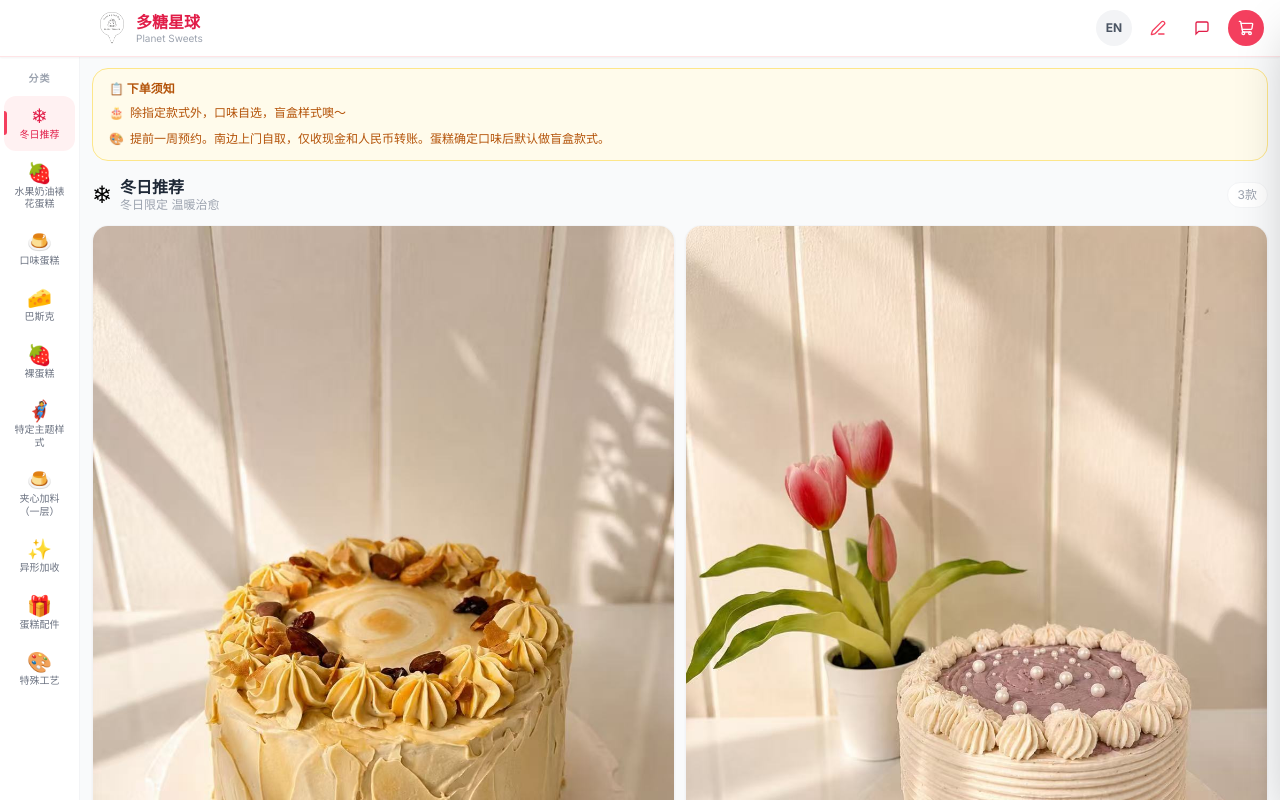
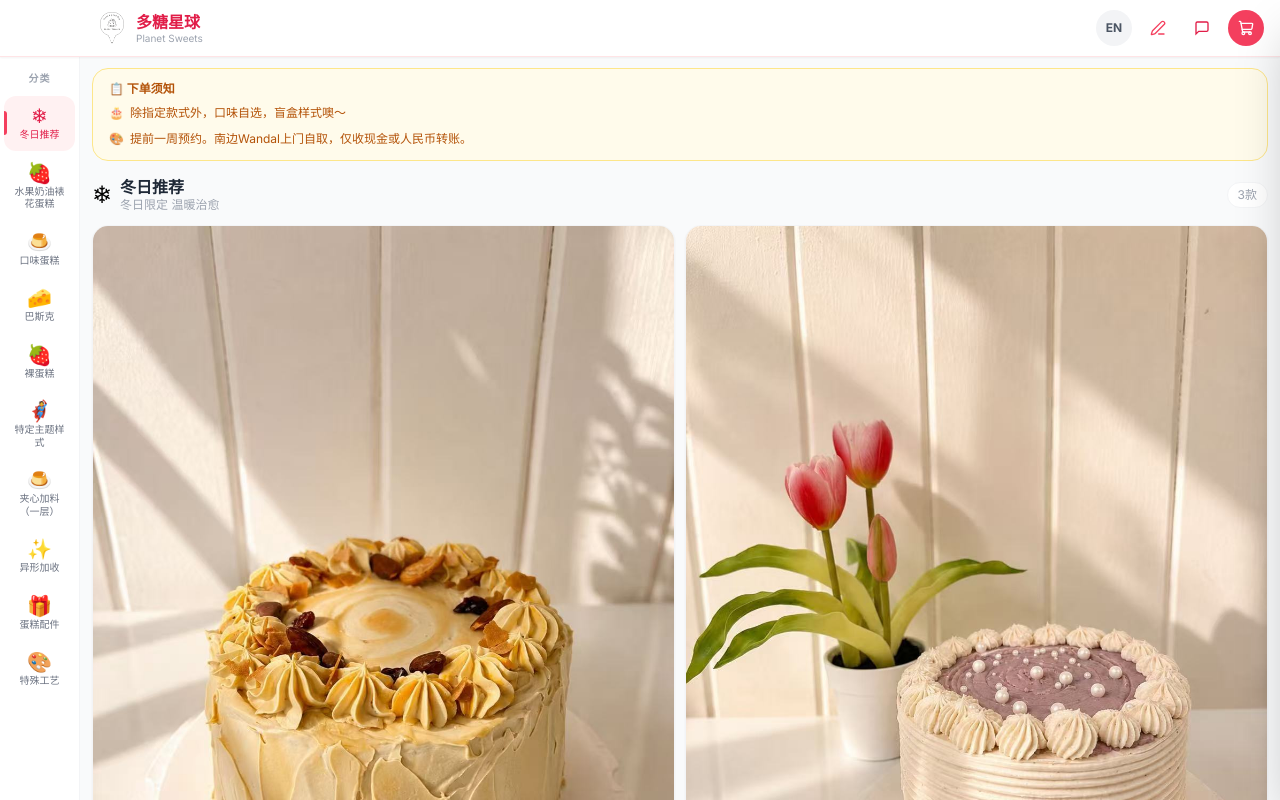
Before and after one commit to peterxia97/planet-sweets, a React (Vite) app: page / in a window 1280 px wide. Shown: the top 800 px of the page. Built offline with nearby package versions, Linux system fonts and the light colour scheme.

Commit message:
Update 下单须知 text

```diff
--- a/src/i18n/translations.ts
+++ b/src/i18n/translations.ts
@@ -183,7 +183,7 @@ export const UI: Record<string, { zh: string; en: string }> = {
   // Order Notice
   'notice.title': { zh: '下单须知', en: 'Order Notice' },
   'notice.blind_box': { zh: '除指定款式外，口味自选，盲盒样式噢～', en: 'Aside from specified designs, flavors are chef\'s choice — it\'s a surprise box~' },
-  'notice.custom': { zh: '提前一周预约。南边上门自取，仅收现金和人民币转账。蛋糕确定口味后默认做盲盒款式。', en: 'Please order 1 week in advance. Pickup at South side. Cash or RMB transfer only. Once the flavor is chosen, the cake design defaults to a blind box style.' },
+  'notice.custom': { zh: '提前一周预约。南边Wandal上门自取，仅收现金或人民币转账。', en: 'Please order 1 week in advance. Pickup at Wandal (South side). Cash or RMB transfer only.' },
 
   // Category header
   'category.items': { zh: '款', en: ' items' },
```
